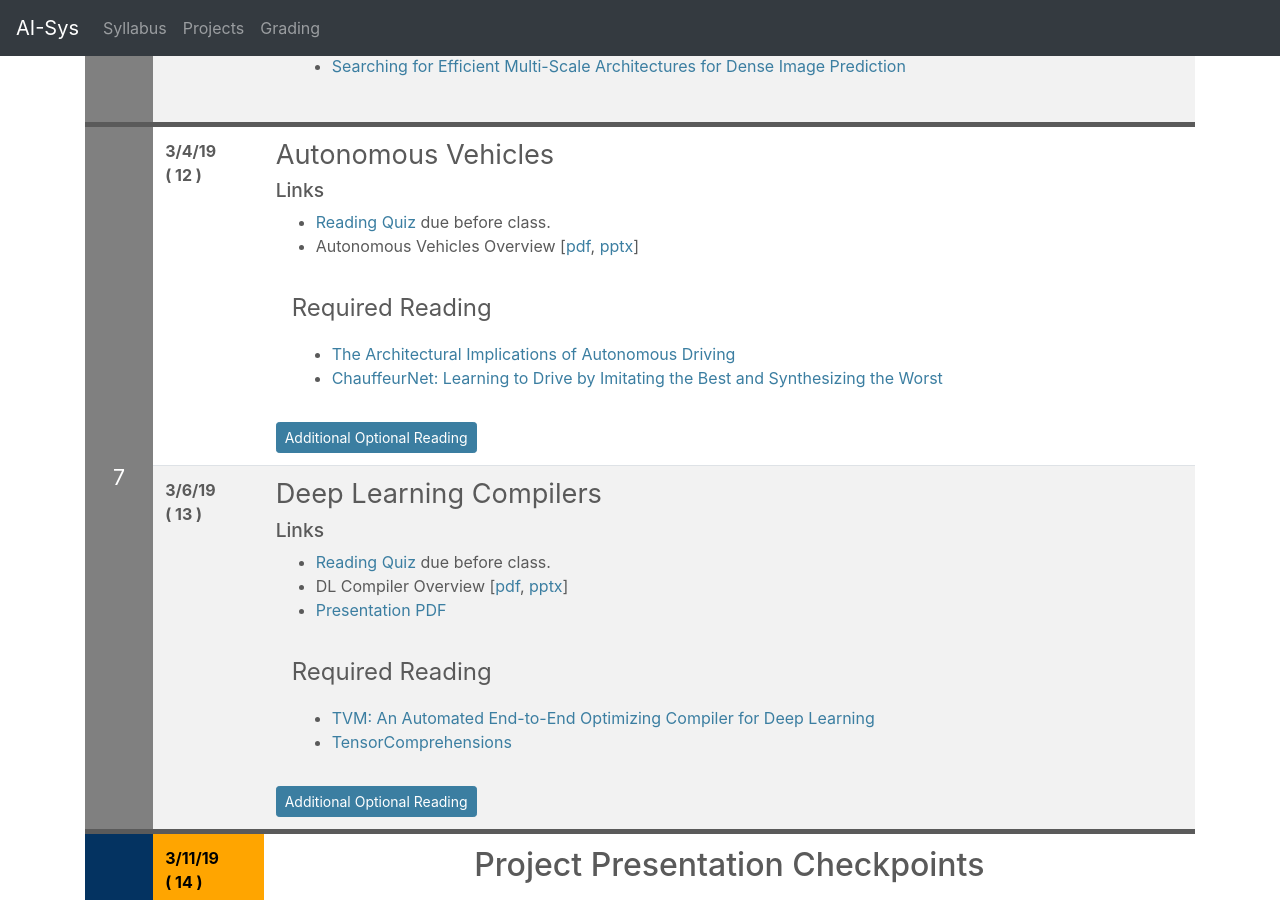
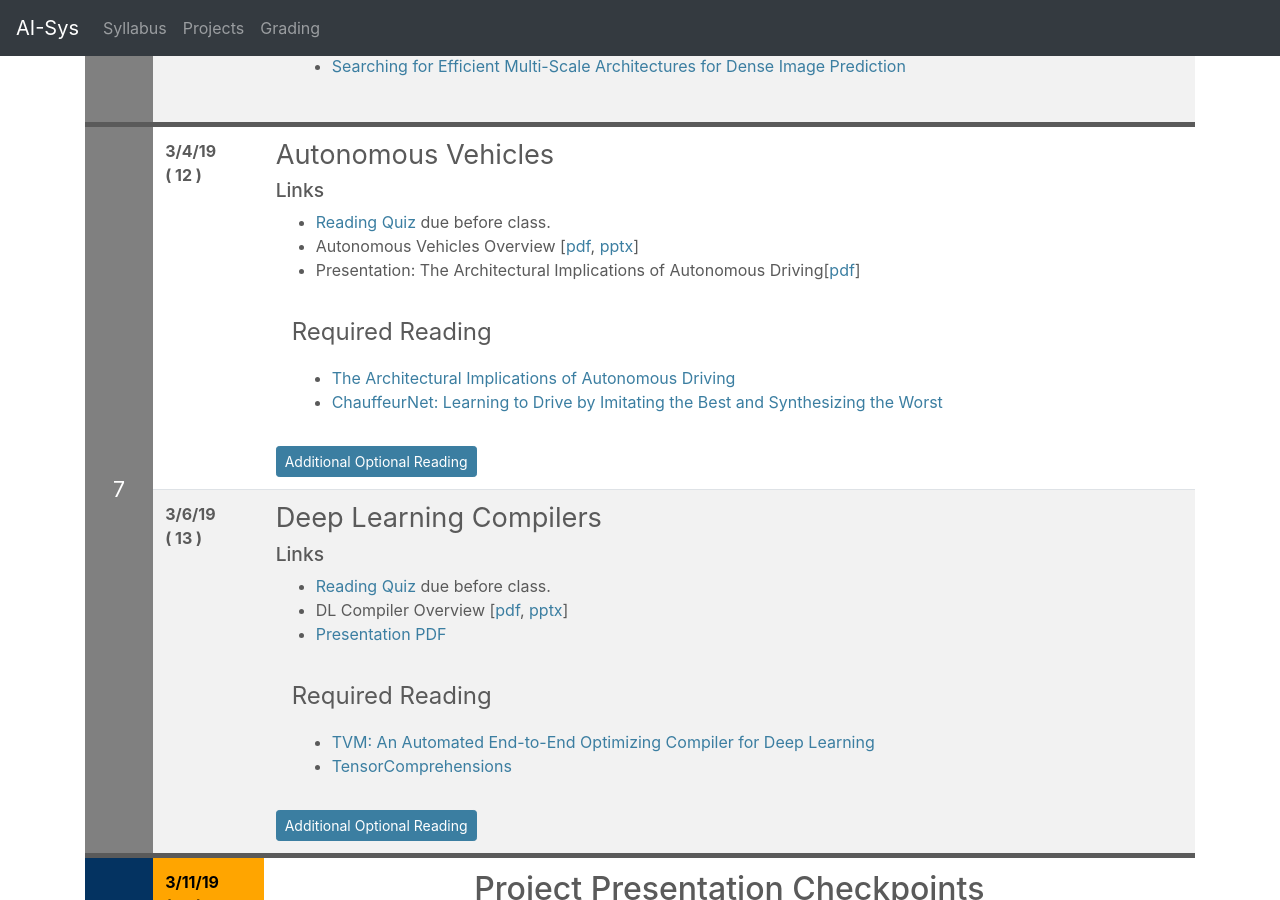
Before and after one commit to ucbrise/cs294-ai-sys-sp19, a Jekyll site: the page built from index.md, in a window 1280 px wide and 900 px high, scrolled down 4870 px. Built offline with Jekyll 4.4.1, drawn with Linux system fonts in a browser that asks for light colours; nearby versions of some CDN libraries; our own code applies the rules of GitHub Pages for plain Markdown files.

Commit message:
Added Autonomous Vehicles presentation PDF

```diff
--- a/index.md
+++ b/index.md
@@ -454,6 +454,7 @@ If you find some of the reading confusing and want a more gentle introduction, t
 ### Links
 * [Reading Quiz](https://goo.gl/forms/Ai4L7UFj3YD40YJJ2) due before class.
 * Autonomous Vehicles Overview [[pdf](assets/lectures/lec12/autonomous_vehicles.pptx), [pptx](assets/lectures/lec12/autonomous_vehicles.pptx)]
+* Presentation: The Architectural Implications of Autonomous Driving[[pdf](assets/lectures/lec12/ai_sys_ad.pdf)]
 
 
 <div class="summary" markdown="1"> </div>
```
Also changed, not shown: 1 other file.
